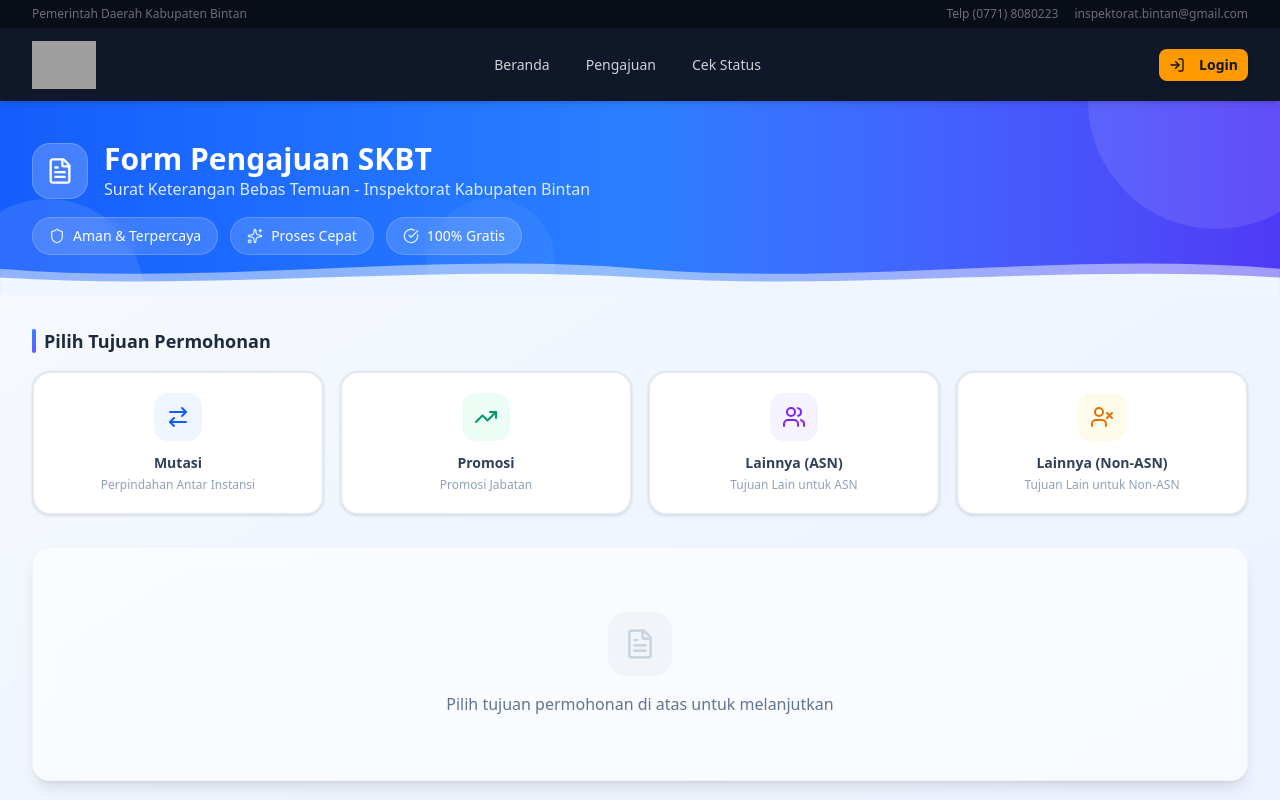
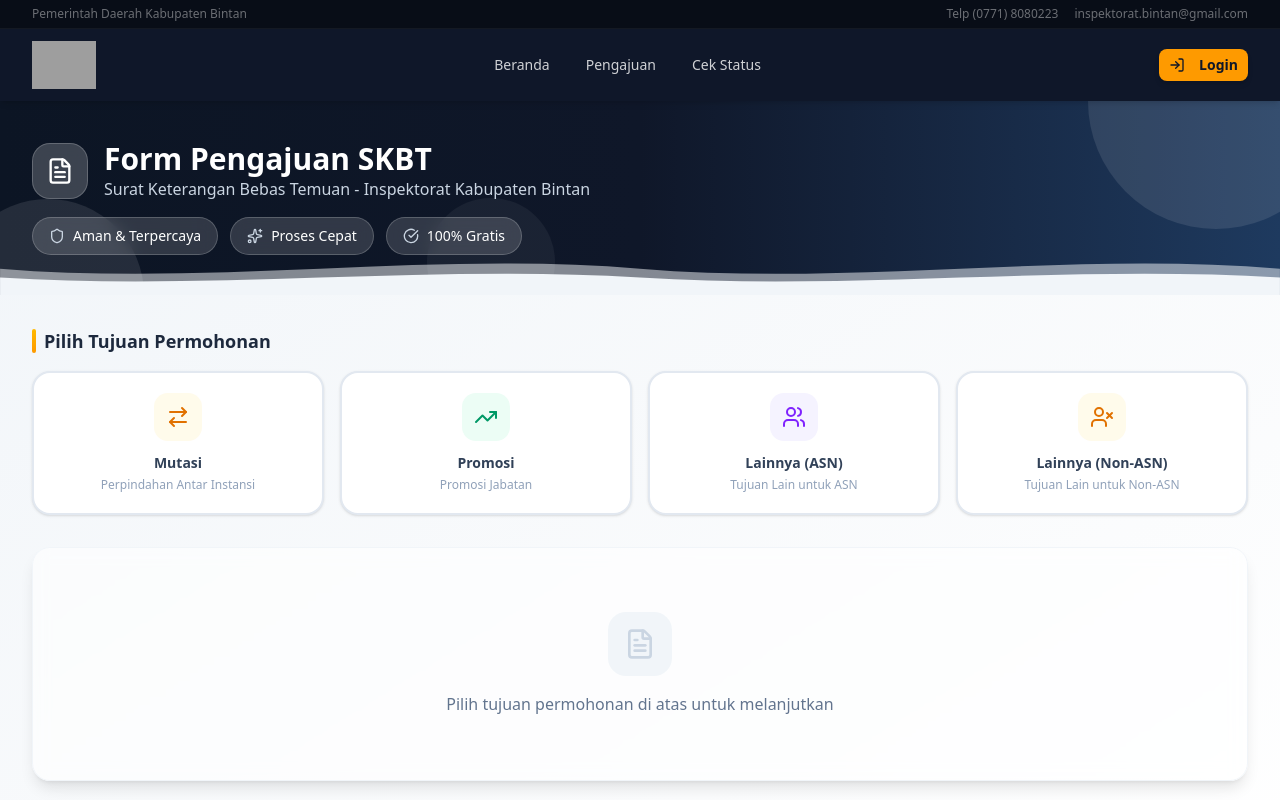
Before and after one commit to Viper10ck-2/e-nihil, a Next.js app: page /pengajuan in a window 1280 px wide. Shown: the top 800 px of the page. Built offline with nearby package versions, Linux system fonts and the light colour scheme; grey boxes are pictures that could not be loaded.

Commit message:
style: update pengajuan page to dark navy + gold palette

```diff
--- a/src/app/pengajuan/page.tsx
+++ b/src/app/pengajuan/page.tsx
@@ -180,11 +180,11 @@ export default function PengajuanPage() {
               <CardDescription>Permohonan Anda telah berhasil diajukan dan sedang menunggu verifikasi.</CardDescription>
             </CardHeader>
             <CardContent className="space-y-6">
-              <div className="bg-gradient-to-r from-blue-50 to-indigo-50 p-6 rounded-2xl border border-blue-100/50">
+              <div className="bg-gradient-to-r from-slate-50 to-white p-6 rounded-2xl border border-slate-100">
                 <p className="text-sm text-slate-500 mb-2">Nomor Tracking Anda:</p>
                 <div className="flex items-center justify-center gap-2">
-                  <span className="text-2xl font-bold font-mono text-blue-600">{trackingNumber}</span>
-                  <Button variant="ghost" size="sm" onClick={copyTrackingNumber} className="hover:bg-blue-100 rounded-full">
+                  <span className="text-2xl font-bold font-mono text-amber-600">{trackingNumber}</span>
+                  <Button variant="ghost" size="sm" onClick={copyTrackingNumber} className="hover:bg-amber-100 rounded-full">
                     <Copy className="h-4 w-4" />
                   </Button>
                 </div>
@@ -195,7 +195,7 @@ export default function PengajuanPage() {
               </p>
               <div className="flex flex-col sm:flex-row gap-3 justify-center">
                 <Button variant="outline" onClick={() => window.location.href = '/tracking'} className="rounded-full">Cek Status</Button>
-                <Button onClick={() => window.location.href = '/'} className="bg-gradient-to-r from-blue-500 to-blue-600 hover:from-blue-600 hover:to-blue-700 rounded-full">Kembali ke Beranda</Button>
+                <Button onClick={() => window.location.href = '/'} className="bg-gradient-to-r from-amber-500 to-amber-600 hover:from-amber-600 hover:to-amber-700 rounded-full">Kembali ke Beranda</Button>
               </div>
             </CardContent>
           </Card>
@@ -205,10 +205,10 @@ export default function PengajuanPage() {
   }
 
   return (
-    <div className="min-h-screen bg-gradient-to-br from-slate-50 via-blue-50 to-indigo-50">
+    <div className="min-h-screen bg-gradient-to-br from-slate-100 via-slate-50 to-white">
       {/* Hero Header - More Modern */}
       <div className="relative overflow-hidden">
-        <div className="absolute inset-0 bg-gradient-to-r from-blue-600 via-blue-500 to-indigo-600"></div>
+        <div className="absolute inset-0 bg-gradient-to-r from-[#0c1524] via-[#0f1729] to-[#1e3a5f]"></div>
         {/* Decorative circles */}
         <div className="absolute top-0 right-0 w-64 h-64 bg-white/10 rounded-full -translate-y-1/2 translate-x-1/4"></div>
         <div className="absolute bottom-0 left-0 w-48 h-48 bg-white/10 rounded-full translate-y-1/2 -translate-x-1/4"></div>
@@ -220,18 +220,18 @@ export default function PengajuanPage() {
             </div>
             <div>
               <h1 className="text-2xl md:text-3xl font-bold text-white">Form Pengajuan SKBT</h1>
-              <p className="text-blue-100 text-sm md:text-base">Surat Keterangan Bebas Temuan - Inspektorat Kabupaten Bintan</p>
+              <p className="text-slate-300 text-sm md:text-base">Surat Keterangan Bebas Temuan - Inspektorat Kabupaten Bintan</p>
             </div>
           </div>
           <div className="flex flex-wrap gap-3 text-sm">
             <div className="flex items-center gap-2 bg-white/15 backdrop-blur-sm px-4 py-2 rounded-full border border-white/20">
-              <Shield className="h-4 w-4 text-blue-100" /> <span className="text-white">Aman & Terpercaya</span>
+              <Shield className="h-4 w-4 text-slate-300" /> <span className="text-white">Aman & Terpercaya</span>
             </div>
             <div className="flex items-center gap-2 bg-white/15 backdrop-blur-sm px-4 py-2 rounded-full border border-white/20">
-              <Sparkles className="h-4 w-4 text-blue-100" /> <span className="text-white">Proses Cepat</span>
+              <Sparkles className="h-4 w-4 text-slate-300" /> <span className="text-white">Proses Cepat</span>
             </div>
             <div className="flex items-center gap-2 bg-white/15 backdrop-blur-sm px-4 py-2 rounded-full border border-white/20">
-              <CheckCircle className="h-4 w-4 text-blue-100" /> <span className="text-white">100% Gratis</span>
+              <CheckCircle className="h-4 w-4 text-slate-300" /> <span className="text-white">100% Gratis</span>
             </div>
           </div>
         </div>
@@ -239,7 +239,7 @@ export default function PengajuanPage() {
         <div className="absolute bottom-0 left-0 right-0">
           <svg viewBox="0 0 1440 60" fill="none" xmlns="http://www.w3.org/2000/svg" className="w-full">
             <path d="M0 60V30C240 50 480 10 720 30C960 50 1200 10 1440 30V60H0Z" className="fill-slate-50/50"/>
-            <path d="M0 60V40C240 55 480 25 720 40C960 55 1200 25 1440 40V60H0Z" className="fill-blue-50"/>
+            <path d="M0 60V40C240 55 480 25 720 40C960 55 1200 25 1440 40V60H0Z" className="fill-slate-100"/>
           </svg>
         </div>
       </div>
@@ -248,7 +248,7 @@ export default function PengajuanPage() {
       <div className="container py-8">
         <div className="mb-8">
           <div className="flex items-center gap-2 mb-4">
-            <div className="w-1 h-6 bg-gradient-to-b from-blue-500 to-indigo-500 rounded-full"></div>
+            <div className="w-1 h-6 bg-gradient-to-b from-amber-400 to-amber-500 rounded-full"></div>
             <h2 className="text-lg font-semibold text-slate-800">Pilih Tujuan Permohonan</h2>
           </div>
           <div className="grid grid-cols-2 md:grid-cols-4 gap-4">
@@ -256,7 +256,7 @@ export default function PengajuanPage() {
               const Icon = option.icon
               const isSelected = tujuanPermohonan === option.value
               const colorConfig = {
-                blue: { bg: 'bg-blue-500', light: 'bg-blue-50', border: 'border-blue-200', text: 'text-blue-600', hover: 'hover:border-blue-300 hover:bg-blue-50/50' },
+                blue: { bg: 'bg-amber-500', light: 'bg-amber-50', border: 'border-amber-200', text: 'text-amber-600', hover: 'hover:border-amber-300 hover:bg-amber-50/50' },
                 emerald: { bg: 'bg-emerald-500', light: 'bg-emerald-50', border: 'border-emerald-200', text: 'text-emerald-600', hover: 'hover:border-emerald-300 hover:bg-emerald-50/50' },
                 violet: { bg: 'bg-violet-500', light: 'bg-violet-50', border: 'border-violet-200', text: 'text-violet-600', hover: 'hover:border-violet-300 hover:bg-violet-50/50' },
                 amber: { bg: 'bg-amber-500', light: 'bg-amber-50', border: 'border-amber-200', text: 'text-amber-600', hover: 'hover:border-amber-300 hover:bg-amber-50/50' },
@@ -295,11 +295,11 @@ export default function PengajuanPage() {
               <div className="grid grid-cols-1 lg:grid-cols-2 gap-6 items-start">
                 {/* Left Column - Data Pemohon */}
                 <div className="relative">
-                  <div className="absolute left-0 top-0 bottom-0 w-1 bg-gradient-to-b from-blue-500 via-blue-400 to-blue-300 rounded-full"></div>
-                  <Card className="ml-4 border-0 shadow-xl shadow-blue-100/50 bg-white/80 backdrop-blur-sm overflow-hidden">
+                  <div className="absolute left-0 top-0 bottom-0 w-1 bg-gradient-to-b from-amber-500 via-amber-400 to-amber-300 rounded-full"></div>
+                  <Card className="ml-4 border-0 shadow-xl shadow-slate-200/50 bg-white/80 backdrop-blur-sm overflow-hidden">
                     <CardHeader className="pb-4">
                       <div className="flex items-center gap-3">
-                        <div className="w-11 h-11 rounded-xl bg-gradient-to-br from-blue-500 to-blue-600 flex items-center justify-center shadow-lg shadow-blue-200/50">
+                        <div className="w-11 h-11 rounded-xl bg-gradient-to-br from-[#0f1729] to-[#1e3a5f] flex items-center justify-center shadow-lg shadow-slate-300/50">
                           <User className="h-5 w-5 text-white" />
                         </div>
                         <div>
@@ -312,7 +312,7 @@ export default function PengajuanPage() {
                       <FormField control={form.control} name="nama_lengkap" render={({ field }) => (
                         <FormItem>
                           <FormLabel className="text-sm text-slate-600 font-medium">Nama Lengkap (dengan gelar)</FormLabel>
-                          <FormControl><Input placeholder="Dr. Nama Lengkap, S.H., M.H." className="bg-slate-50/50 border-slate-200 focus:border-blue-400 focus:bg-white transition-colors rounded-xl" {...field} /></FormControl>
+                          <FormControl><Input placeholder="Dr. Nama Lengkap, S.H., M.H." className="bg-slate-50/50 border-slate-200 focus:border-amber-400 focus:bg-white transition-colors rounded-xl" {...field} /></FormControl>
                           <FormMessage />
                         </FormItem>
                       )} />
@@ -322,7 +322,7 @@ export default function PengajuanPage() {
                           <FormField control={form.control} name="nip" render={({ field }) => (
                             <FormItem>
                               <FormLabel className="text-sm text-slate-600 font-medium">NIP</FormLabel>
-                              <FormControl><Input placeholder="198501012010011001" maxLength={18} className="bg-slate-50/50 border-slate-200 focus:border-blue-400 focus:bg-white transition-colors rounded-xl" {...field} /></FormControl>
+                              <FormControl><Input placeholder="198501012010011001" maxLength={18} className="bg-slate-50/50 border-slate-200 focus:border-amber-400 focus:bg-white transition-colors rounded-xl" {...field} /></FormControl>
                               <FormMessage />
                             </FormItem>
                           )} />
@@ -335,7 +335,7 @@ export default function PengajuanPage() {
                                 if (value === 'lainnya') { setShowPangkatLainnya(true); field.onChange('') }
                                 else { setShowPangkatLainnya(false); setPangkatLainnya(''); field.onChange(value) }
                               }} value={showPangkatLainnya ? 'lainnya' : field.value}>
-                                <FormControl><SelectTrigger className="bg-slate-50/50 border-slate-200 focus:border-blue-400 rounded-xl"><SelectValue placeholder="Pilih Pangkat" /></SelectTrigger></FormControl>
+                                <FormControl><SelectTrigger className="bg-slate-50/50 border-slate-200 focus:border-amber-400 rounded-xl"><SelectValue placeholder="Pilih Pangkat" /></SelectTrigger></FormControl>
                                 <SelectContent>
                                   {PANGKAT_GOLONGAN.map((pg) => (<SelectItem key={pg.value} value={pg.value}>{pg.label}</SelectItem>))}
                                   <SelectItem value="lainnya">Lainnya</SelectItem>
@@ -352,7 +352,7 @@ export default function PengajuanPage() {
                           <FormItem>
                             <FormLabel className="text-sm text-slate-600 font-medium">Isi Sendiri Pangkat/Golongan</FormLabel>
                             <FormControl>
-                              <Input placeholder="Masukkan pangkat/golongan..." className="bg-slate-50/50 border-slate-200 focus:border-blue-400 focus:bg-white transition-colors rounded-xl"
+                              <Input placeholder="Masukkan pangkat/golongan..." className="bg-slate-50/50 border-slate-200 focus:border-amber-400 focus:bg-white transition-colors rounded-xl"
                                 value={pangkatLainnya} onChange={(e) => { setPangkatLainnya(e.target.value); field.onChange(e.target.value) }} />
                             </FormControl>
                             <FormMessage />
@@ -363,7 +363,7 @@ export default function PengajuanPage() {
                       {showTujuanLainnya && (
                         <div className="space-y-2">
                           <FormLabel className="text-sm text-slate-600 font-medium">Tuliskan Tujuan dan Alasan <span className="text-red-500">*</span></FormLabel>
-                          <Textarea placeholder="Jelaskan tujuan dan alasan permohonan SKBT Anda..." className="bg-slate-50/50 border-slate-200 focus:border-blue-400 focus:bg-white transition-colors rounded-xl"
+                          <Textarea placeholder="Jelaskan tujuan dan alasan permohonan SKBT Anda..." className="bg-slate-50/50 border-slate-200 focus:border-amber-400 focus:bg-white transition-colors rounded-xl"
                             value={tujuanLainnya} onChange={(e) => setTujuanLainnya(e.target.value)} rows={3} />
                         </div>
                       )}
@@ -372,7 +372,7 @@ export default function PengajuanPage() {
                         <FormField control={form.control} name="jabatan" render={({ field }) => (
                           <FormItem>
                             <FormLabel className="text-sm text-slate-600 font-medium">Jabatan</FormLabel>
-                            <FormControl><Input placeholder="Kepala Seksi..." className="bg-slate-50/50 border-slate-200 focus:border-blue-400 focus:bg-white transition-colors rounded-xl" {...field} /></FormControl>
+                            <FormControl><Input placeholder="Kepala Seksi..." className="bg-slate-50/50 border-slate-200 focus:border-amber-400 focus:bg-white transition-colors rounded-xl" {...field} /></FormControl>
                             <FormMessage />
                           </FormItem>
                         )} />
@@ -383,7 +383,7 @@ export default function PengajuanPage() {
                           <FormItem>
                             <FormLabel className="text-sm text-slate-600 font-medium">Unit Kerja Asal</FormLabel>
                             <Select onValueChange={field.onChange} defaultValue={field.value}>
-                              <FormControl><SelectTrigger className="bg-slate-50/50 border-slate-200 focus:border-blue-400 rounded-xl"><SelectValue placeholder="Pilih Unit Kerja" /></SelectTrigger></FormControl>
+                              <FormControl><SelectTrigger className="bg-slate-50/50 border-slate-200 focus:border-amber-400 rounded-xl"><SelectValue placeholder="Pilih Unit Kerja" /></SelectTrigger></FormControl>
                               <SelectContent>{UNIT_KERJA.map((uk) => (<SelectItem key={uk.value} value={uk.value}>{uk.label}</SelectItem>))}</SelectContent>
                             </Select>
                             <FormMessage />
@@ -395,7 +395,7 @@ export default function PengajuanPage() {
                         <FormField control={form.control} name="instansi_tujuan" render={({ field }) => (
                           <FormItem>
                             <FormLabel className="text-sm text-slate-600 font-medium">Instansi Tujuan</FormLabel>
-                            <FormControl><Input placeholder="Instansi yang dituju..." className="bg-slate-50/50 border-slate-200 focus:border-blue-400 focus:bg-white transition-colors rounded-xl" {...field} /></FormControl>
+                            <FormControl><Input placeholder="Instansi yang dituju..." className="bg-slate-50/50 border-slate-200 focus:border-amber-400 focus:bg-white transition-colors rounded-xl" {...field} /></FormControl>
                             <FormMessage />
                           </FormItem>
                         )} />
@@ -405,7 +405,7 @@ export default function PengajuanPage() {
                         <FormField control={form.control} name="alasan_permohonan" render={({ field }) => (
                           <FormItem>
                             <FormLabel className="text-sm text-slate-600 font-medium">Alasan Permohonan</FormLabel>
-                            <FormControl><Textarea placeholder="Jelaskan alasan pengajuan SKBT..." className="bg-slate-50/50 border-slate-200 focus:border-blue-400 focus:bg-white transition-colors rounded-xl" rows={3} {...field} /></FormControl>
+                            <FormControl><Textarea placeholder="Jelaskan alasan pengajuan SKBT..." className="bg-slate-50/50 border-slate-200 focus:border-amber-400 focus:bg-white transition-colors rounded-xl" rows={3} {...field} /></FormControl>
                             <FormMessage />
                           </FormItem>
                         )} />
@@ -415,14 +415,14 @@ export default function PengajuanPage() {
                         <FormField control={form.control} name="email" render={({ field }) => (
                           <FormItem>
                             <FormLabel className="text-sm text-slate-600 font-medium">Email</FormLabel>
-                            <FormControl><Input type="email" placeholder="email@example.com" className="bg-slate-50/50 border-slate-200 focus:border-blue-400 focus:bg-white transition-colors rounded-xl" {...field} /></FormControl>
+                            <FormControl><Input type="email" placeholder="email@example.com" className="bg-slate-50/50 border-slate-200 focus:border-amber-400 focus:bg-white transition-colors rounded-xl" {...field} /></FormControl>
                             <FormMessage />
                           </FormItem>
                         )} />
                         <FormField control={form.control} name="nomor_hp" render={({ field }) => (
                           <FormItem>
                             <FormLabel className="text-sm text-slate-600 font-medium">Nomor HP</FormLabel>
-                            <FormControl><Input placeholder="08123456789" className="bg-slate-50/50 border-slate-200 focus:border-blue-400 focus:bg-white transition-colors rounded-xl" {...field} /></FormControl>
+                            <FormControl><Input placeholder="08123456789" className="bg-slate-50/50 border-slate-200 focus:border-amber-400 focus:bg-white transition-colors rounded-xl" {...field} /></FormControl>
                             <FormMessage />
                           </FormItem>
                         )} />
@@ -494,7 +494,7 @@ export default function PengajuanPage() {
                   )}
                 </div>
                 <Button type="submit" size="lg" disabled={isSubmitting || !allDocumentsUploaded || !isCaptchaVerified}
-                  className="w-full sm:w-auto bg-gradient-to-r from-blue-500 to-blue-600 hover:from-blue-600 hover:to-blue-700 shadow-lg shadow-blue-200/50 rounded-xl px-8 transition-all duration-300 hover:scale-[1.02]">
+                  className="w-full sm:w-auto bg-gradient-to-r from-amber-500 to-amber-600 hover:from-amber-600 hover:to-amber-700 shadow-lg shadow-amber-200/50 rounded-xl px-8 transition-all duration-300 hover:scale-[1.02]">
                   {isSubmitting ? (<><LoadingSpinner size="sm" className="mr-2" />Mengirim...</>) : 'Ajukan Permohonan'}
                 </Button>
               </div>
```
